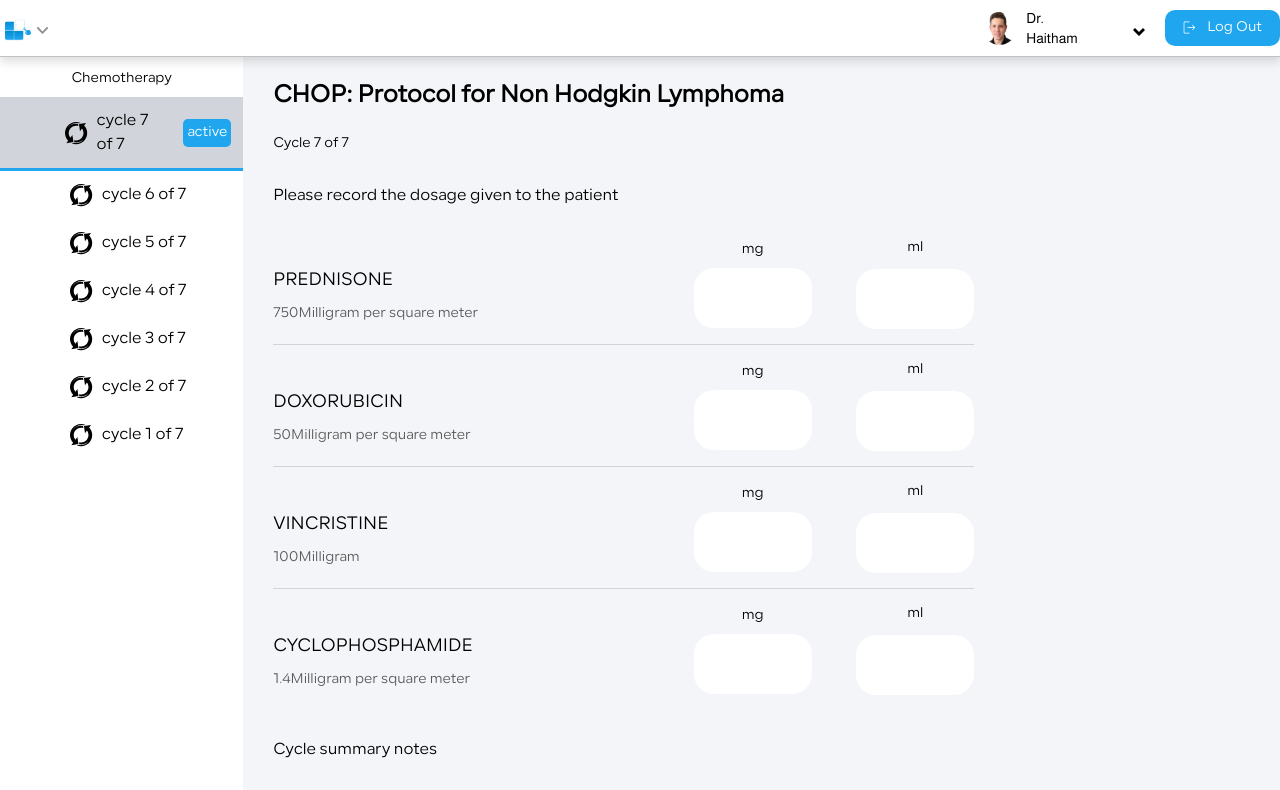
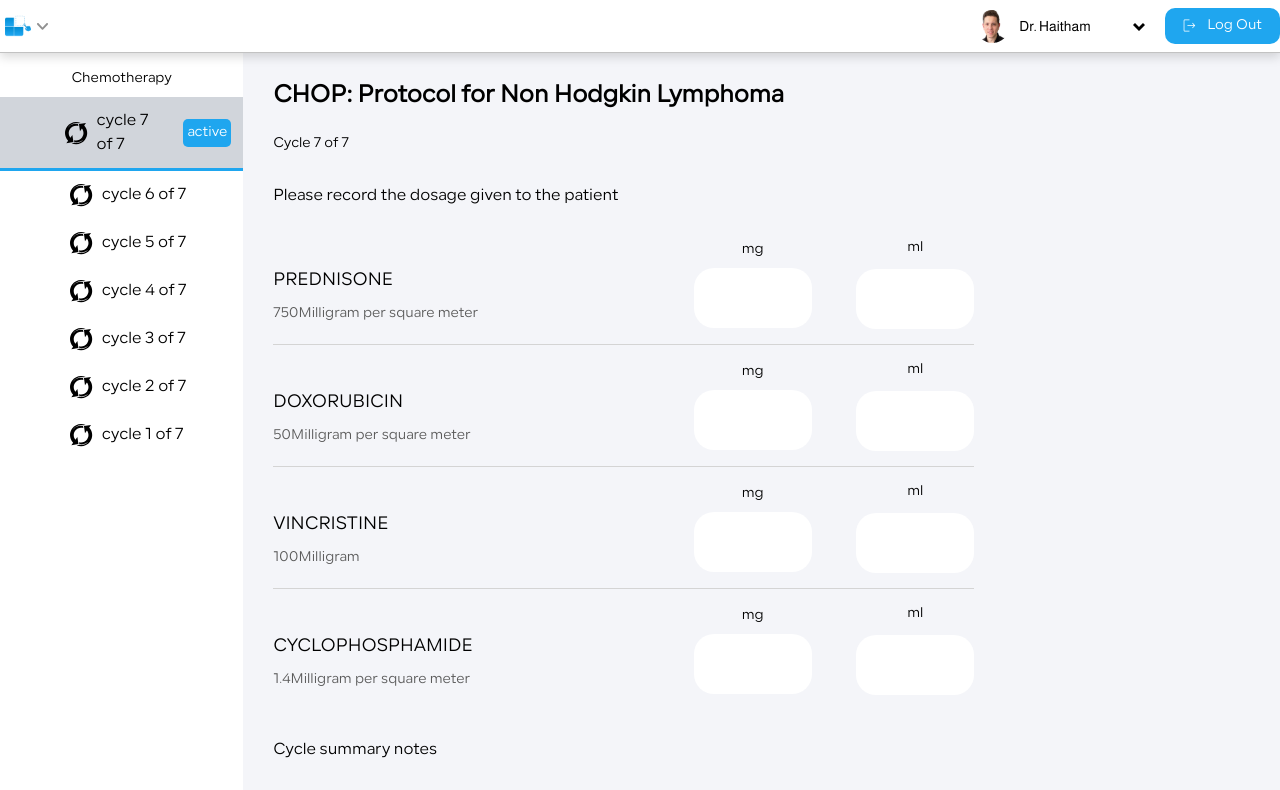
Before and after one commit to m-emadeddin/chemotherapy-management-system, a React (Create React App) app: page /document in a window 1280 px wide. Shown: the top 790 px of the page. Built offline with nearby package versions, Linux system fonts and the light colour scheme.

Commit message:
Adjust Doctor name width

```diff
--- a/src/components/Header/index.jsx
+++ b/src/components/Header/index.jsx
@@ -10,8 +10,6 @@ export default function Header({
   userPhoto = "/images/img_hesham_1.png",
   ...props
 }) {
-
-
   const [newLogo, setNewLogo] = useState("images/img_icon_1.png");
   const [newSVG, setNewSVG] = useState("images/img_arrow_down.svg");
   const [isActive, setIsActive] = useState(false);
@@ -64,7 +62,7 @@ export default function Header({
             className="doctor-info flex flex-1 items-center justify-between gap-5"
             onClick={handleDoctorInfoClick}
           >
-            <div className="ml-[7px] flex w-[60%] items-center justify-center gap-2.5">
+            <div className="flex items-center justify-center gap-2.5">
               <Img
                 src={userPhoto}
                 alt="heshamone"
```
